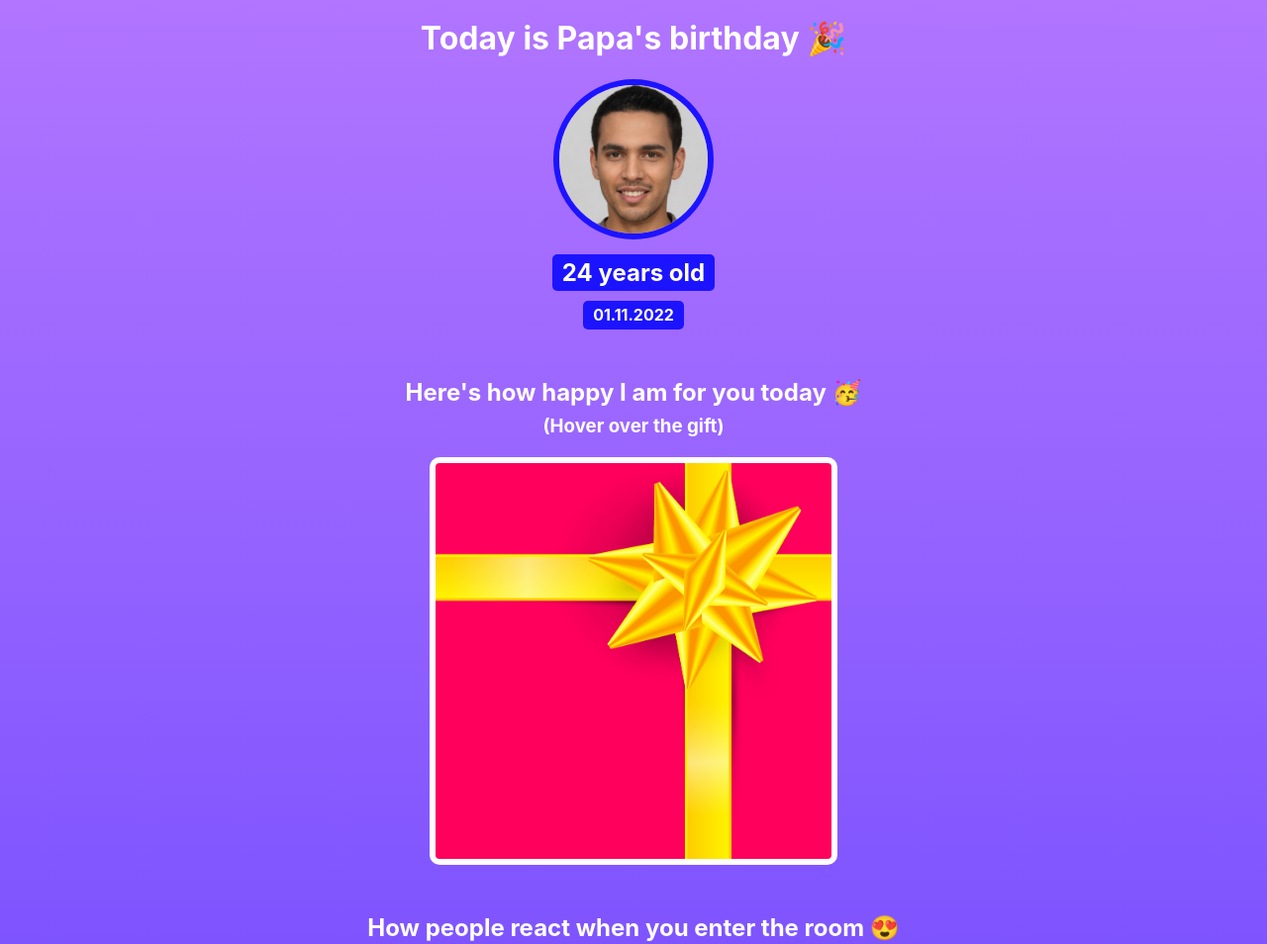
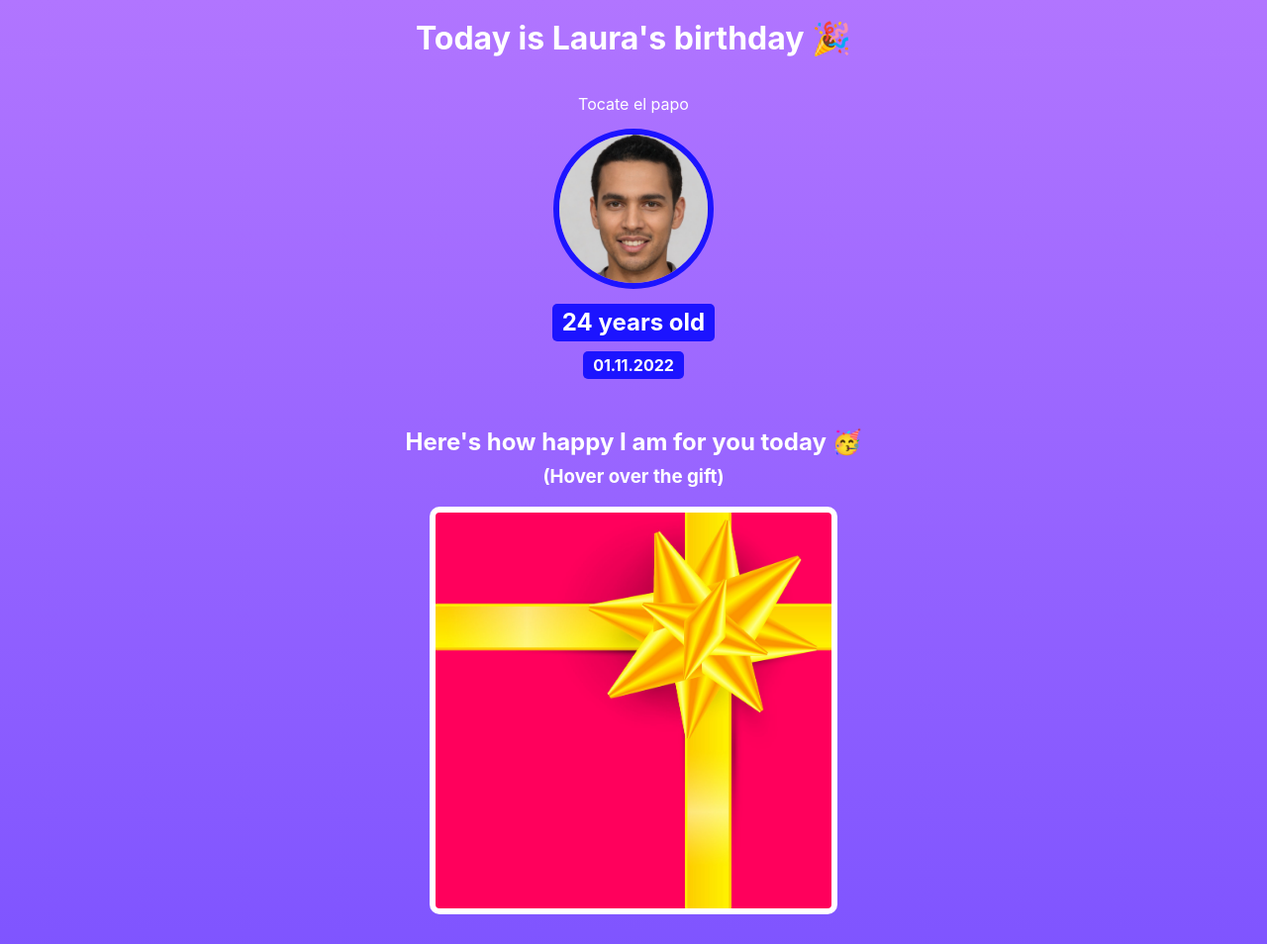
Before and after one commit to AlvaroPelayoG/birthday-gift-site, a website built with Vite: page index.html in a window 1280 px wide. Shown: the top 954 px of the page at 99% size. Built offline with nearby package versions, Linux system fonts and the light colour scheme; a web font is replaced by a local one.

Commit message:
Cambios tontos para que Laura lo vea

```diff
--- a/index.html
+++ b/index.html
@@ -7,7 +7,8 @@
     </head>
     <body>
         <div id="header">
-            <h1>Today is Papa's birthday 🎉</h1>
+            <h1>Today is Laura's birthday 🎉</h1>
+            <p>Tocate el papo</p>
             <img id="bff-img" src="images/nick.jpg">
             <h2 id="bday-age">24 years old</h2>
             <h4 id="bday-date">01.11.2022</h4>
```
